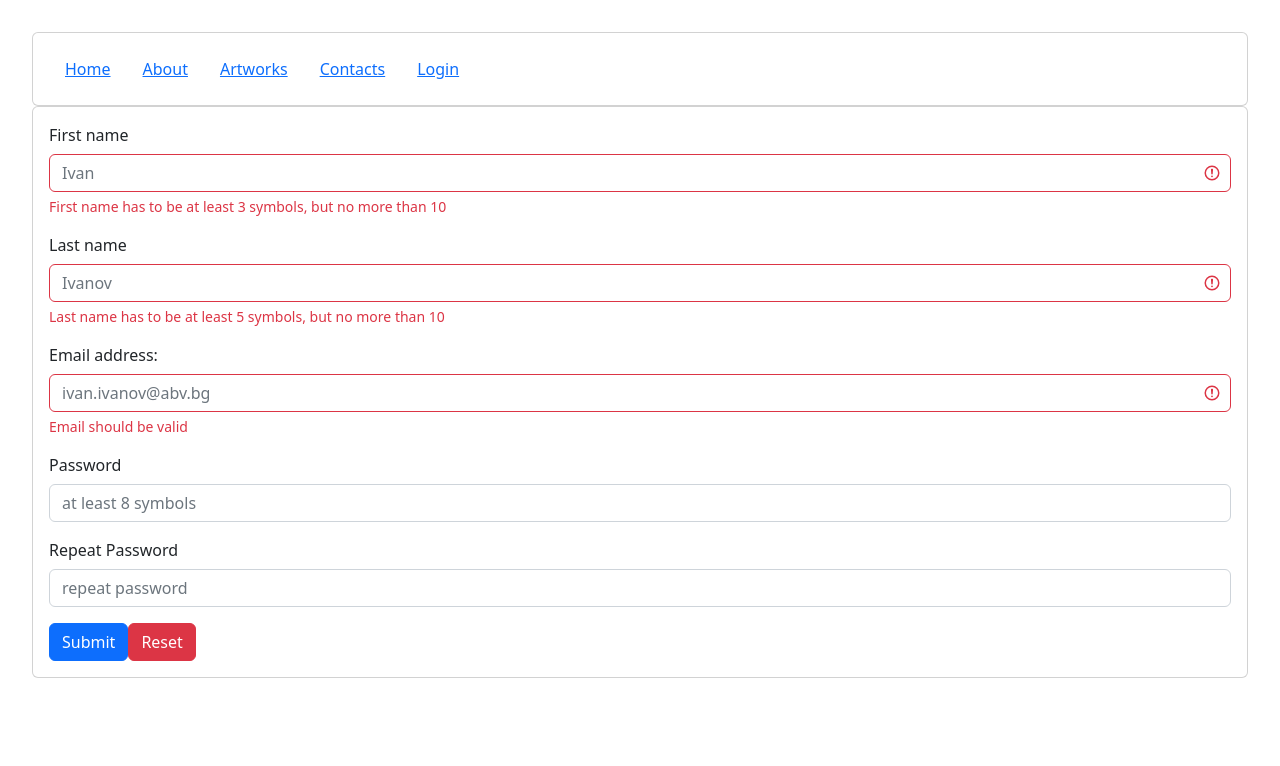
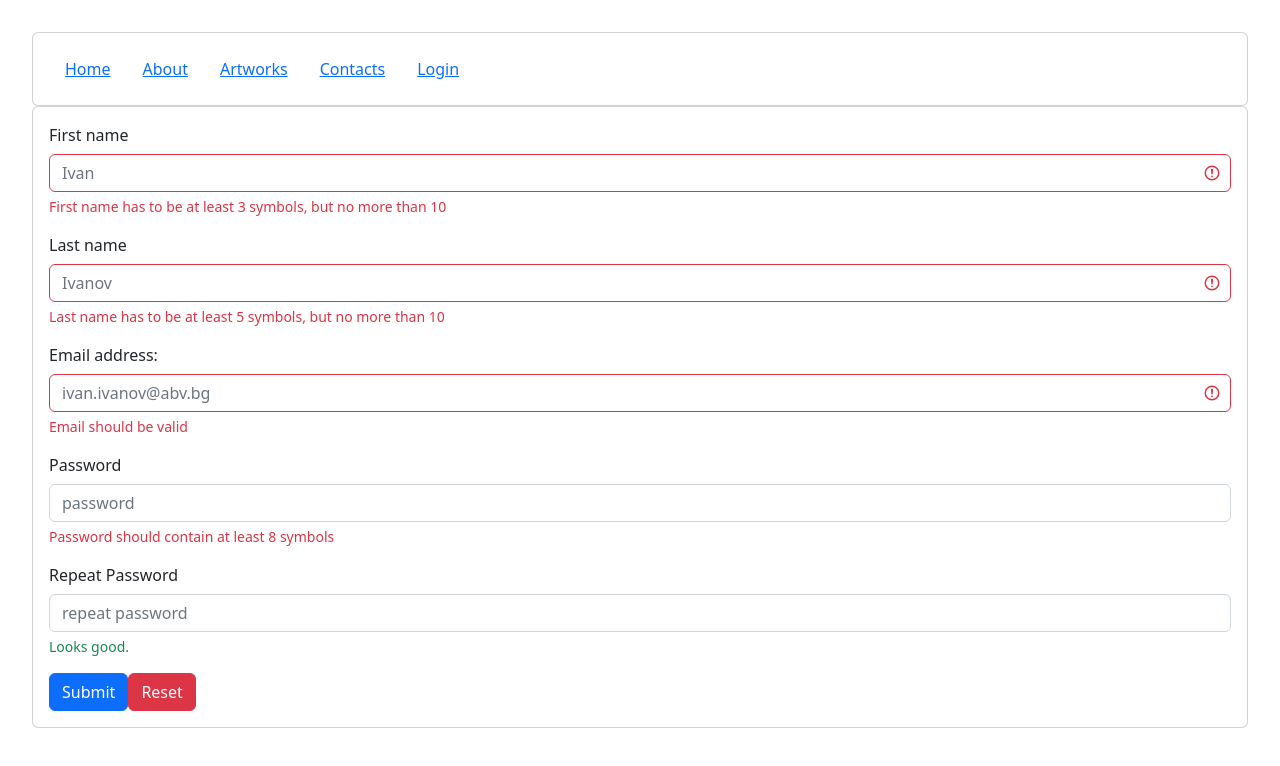
Before and after one commit to AtanasTachev/VueJS, a Vue app in the folder firstVueProject/vue-project/: page /login in a window 1280 px wide. Shown: the top 766 px of the page. Built offline with nearby package versions, Linux system fonts and the light colour scheme.

Commit message:
add validation to pass and repass

```diff
--- a/firstVueProject/vue-project/src/components/LoginForm.vue
+++ b/firstVueProject/vue-project/src/components/LoginForm.vue
@@ -25,10 +25,18 @@
             <b-form-valid-feedback :state="emailValidation"> Looks Good. </b-form-valid-feedback>
           </b-form-group>
           <b-form-group label="Password">
-            <b-form-input v-model="form.pass" placeholder="at least 8 symbols"></b-form-input>
+            <b-form-input type="password" v-model="form.pass" placeholder="password"></b-form-input>
+            <b-form-invalid-feedback :state="passwordValidation">
+              Password should contain at least 8 symbols
+            </b-form-invalid-feedback>
+            <b-form-valid-feedback :state="passwordValidation"> Looks Good. </b-form-valid-feedback>
           </b-form-group>
           <b-form-group label="Repeat Password">
-            <b-form-input v-model="form.repass" placeholder="repeat password"></b-form-input>
+            <b-form-input type="password" :state="rePasswordValidation" v-model="form.repass" placeholder="repeat password"></b-form-input>
+            <b-form-invalid-feedback :state="rePassValidation">
+              Repeat password should be the same as password
+            </b-form-invalid-feedback>
+            <b-form-valid-feedback :state="rePassValidation">Looks good.</b-form-valid-feedback>
           </b-form-group>
           <div content-class="mr-3">
             <b-button type="submit" variant="primary">Submit</b-button>
@@ -54,6 +62,8 @@ const form = reactive({
   const firstNameValidation = computed(() => form.firstName.length > 2 && form.firstName.length < 10)
   const lastNameValidation = computed(() => form.lastName.length > 2 && form.lastName.length < 10)
   const emailValidation = computed(() => form.email.match(/^[a-zA-Z0-9_.+-]+@[a-zA-Z0-9-]+\.[a-zA-Z0-9-.]+$/gmi) !== null)
+  const passwordValidation = computed(() => form.pass.length >= 8)
+  const rePassValidation = computed(() => form.repass === form.pass)
 
   const onSubmit = (e) => {
     e.preventDefault()
```
